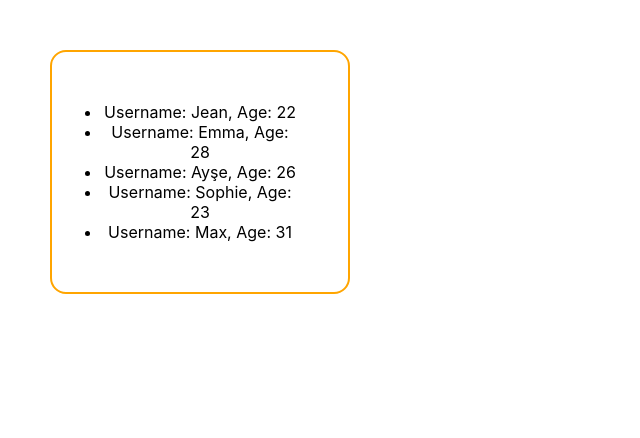
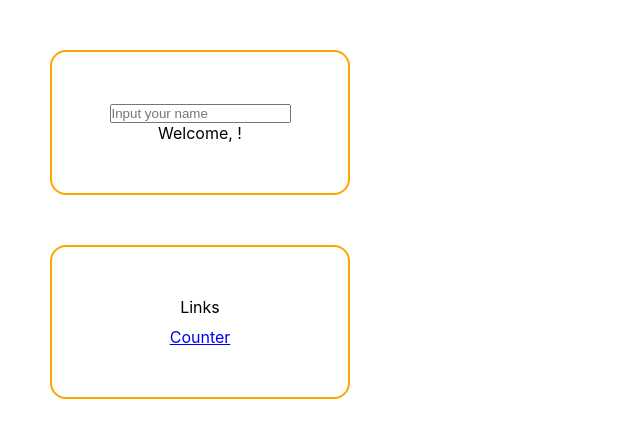
Before and after one commit to metehandoenmez/react-exercises, a React (Create React App) app: page / in a window 1280 px wide. Shown: the top 438 px of the page, without its empty margins (0-640 px from the left). Built offline with nearby package versions, Linux system fonts and the light colour scheme.

Commit message:
completed exercise 44

```diff
--- a/package.json
+++ b/package.json
@@ -9,6 +9,7 @@
     "@testing-library/user-event": "^13.5.0",
     "react": "^18.2.0",
     "react-dom": "^18.2.0",
+    "react-router-dom": "^6.13.0",
     "react-scripts": "5.0.1",
     "web-vitals": "^2.1.4"
   },
--- a/src/App.jsx
+++ b/src/App.jsx
@@ -1,23 +1,27 @@
 import React from "react";
 import "./App.css"
-import FilteredList from "./FilteredList";
 
-export default class App extends React.Component {
+import {Routes, Route, Link} from "react-router-dom"
+import Counter from "./counter"
+import InteractiveWelcome from "./InteractiveWelcome";
 
-  list = [
-    { id: 1, name: "Jean", age: 22 },
-    { id: 2, name: "Emma", age: 28 },
-    { id: 3, name: "Lukas", age: 15 },
-    { id: 4, name: "Ayşe", age: 26 },
-    { id: 5, name: "Sophie", age: 23 },
-    { id: 6, name: "Max", age: 31 },
-  ];
+export default function App() {
 
-  render() {
+
     return (
 
-      <div className="container">
-      <FilteredList list={this.list}/>
+        <div>
+          <div className="container">
+            <Routes>
+              <Route path="/" element={<InteractiveWelcome />}></Route>
+              <Route path="/counter" element={<Counter></Counter>}></Route>
+            </Routes>
+          </div>
+
+        <div className="container">
+          <p>Links</p>
+          <Link to={"/counter"}>Counter</Link>
         </div>
+      </div>
     )
-  }}
+  }
--- a/src/index.js
+++ b/src/index.js
@@ -2,6 +2,7 @@ import React from "react";
 import ReactDOM from "react-dom/client";
 import "./index.css";
 import App from "./App.jsx";
+import {BrowserRouter} from "react-router-dom"
 
 const root = ReactDOM.createRoot(document.getElementById("root"));
-root.render(<App />);
+root.render(<BrowserRouter ><App /></BrowserRouter>);
```
Also changed, not shown: 1 other file (tests, documents, lock files or other folders).
